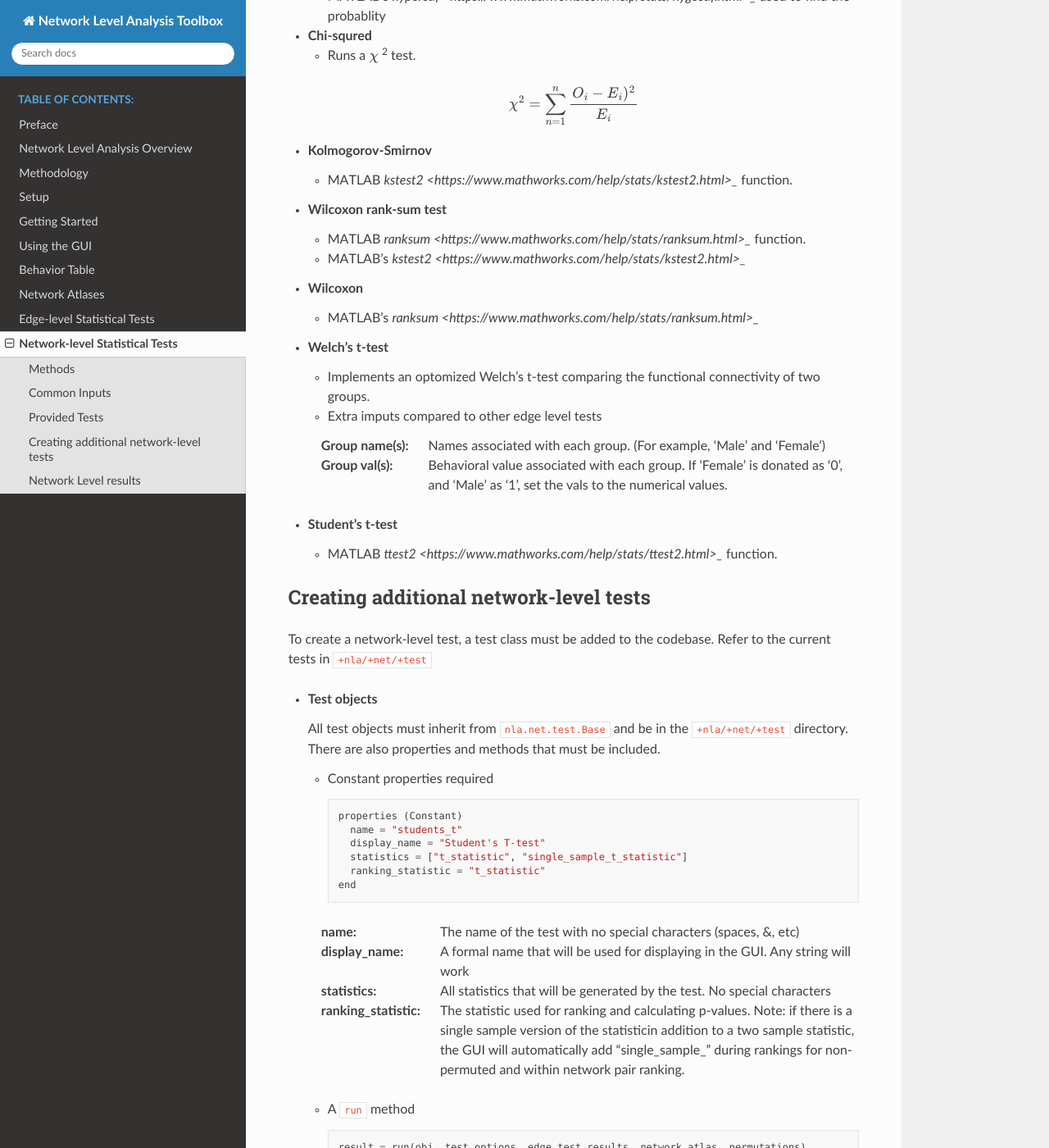
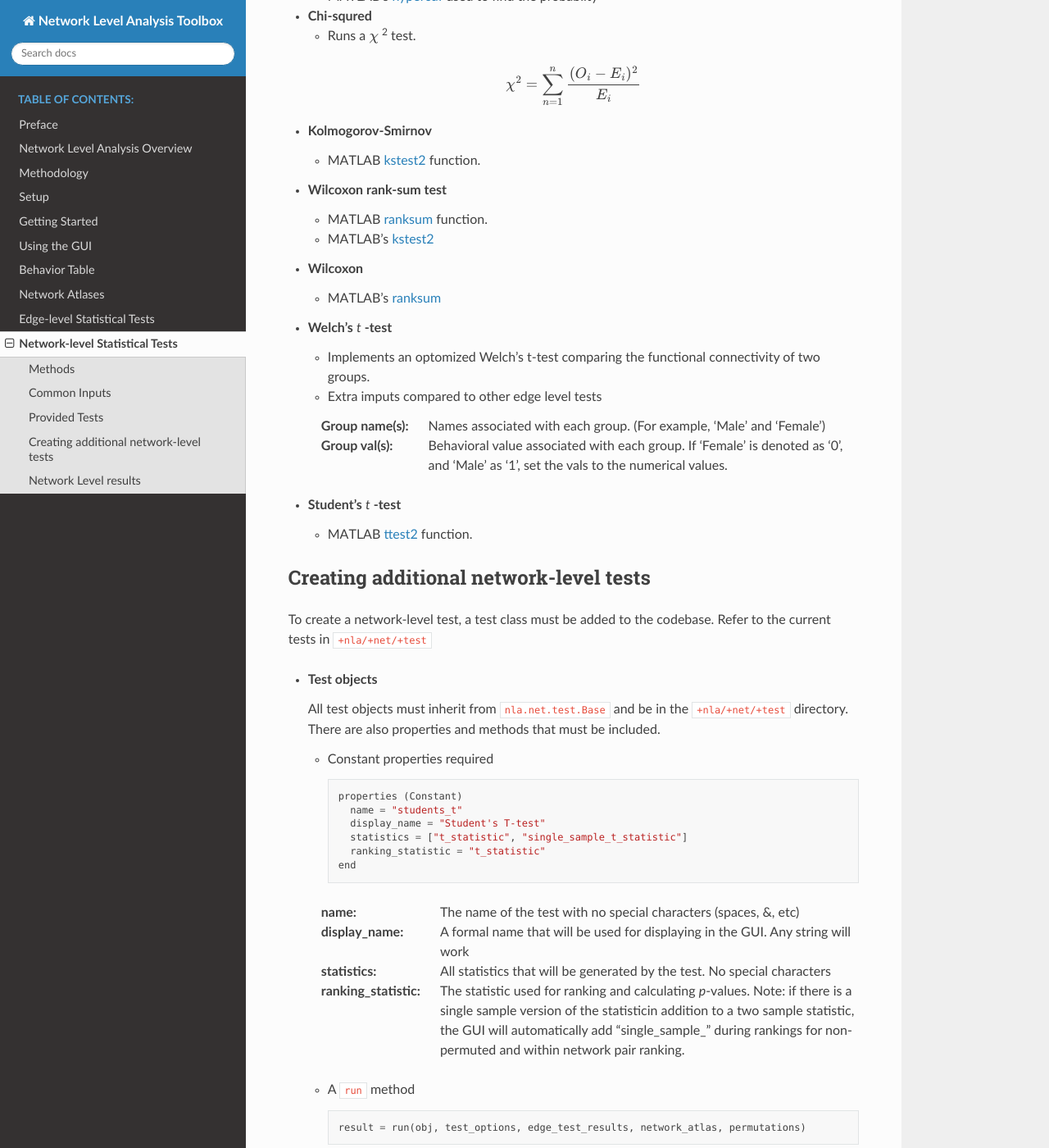
Before and after one commit to WheelockLab/NetworkLevelAnalysis, a Sphinx documentation site: the page built from docs/source/network_level_tests.rst, in a window 1280 px wide and 1400 px high, scrolled down 704 px. Shown: the whole window at 82% size. Built offline with Sphinx 7.4.7 and the Read the Docs theme 3.1.0, drawn with Linux system fonts in a browser that asks for light colours; cross-references to code outside the pages are shown as plain code; some of the changed text lies outside the part shown.

Commit message:
fixing links and spaces

```diff
--- a/docs/source/network_level_tests.rst
+++ b/docs/source/network_level_tests.rst
@@ -17,48 +17,48 @@ only the selected network.
 Common Inputs
 ------------------------
 
-:P: Network-level p-value threshold
-:Behavior Count: Number of different behavior vectors intended to test. P-values can be Bonferroni corrected by this number
+:P: Network-level *p*-value threshold
+:Behavior Count: Number of different behavior vectors intended to test. *p*-values can be Bonferroni corrected by this number
 
 Provided Tests
 ---------------------------
 
 * **Hypergeomtric**
 
-  * MATLAB's `hypercdf <https://www.mathworks.com/help/stats/hygecdf.html>_` used to find the probablity
+  * MATLAB's `hypercdf <https://www.mathworks.com/help/stats/hygecdf.html>`_ used to find the probablity
 * **Chi-squred**
 
-  * Runs a :math:`\chi` :sup:`2` test.
+  * Runs a :math:`\chi` :sup:`2`  test.
 
 .. math::
 
-    \chi^2 = \sum_{n=1}^n \frac{O_i - E_i)^2}{E_i}
+    \chi^2 = \sum_{n=1}^n \frac{(O_i - E_i)^2}{E_i}
 
 * **Kolmogorov-Smirnov**
 
-  * MATLAB `kstest2 <https://www.mathworks.com/help/stats/kstest2.html>_` function.
+  * MATLAB `kstest2 <https://www.mathworks.com/help/stats/kstest2.html>`_ function.
 
 * **Wilcoxon rank-sum test**
 
-  * MATLAB `ranksum <https://www.mathworks.com/help/stats/ranksum.html>_` function.
+  * MATLAB `ranksum <https://www.mathworks.com/help/stats/ranksum.html>`_ function.
 
-  * MATLAB's `kstest2 <https://www.mathworks.com/help/stats/kstest2.html>_`
+  * MATLAB's `kstest2 <https://www.mathworks.com/help/stats/kstest2.html>`_
 
 * **Wilcoxon**
 
-  * MATLAB's `ranksum <https://www.mathworks.com/help/stats/ranksum.html>_`
+  * MATLAB's `ranksum <https://www.mathworks.com/help/stats/ranksum.html>`_
 
-* **Welch's t-test**
+* **Welch's** *t* **-test**
 
   * Implements an optomized Welch's t-test comparing the functional connectivity of two groups.
   * Extra imputs compared to other edge level tests
 
   :Group name(s): Names associated with each group. (For example, 'Male' and 'Female')
-  :Group val(s): Behavioral value associated with each group. If 'Female' is donated as '0', and 'Male' as '1', set the vals to the numerical values.
+  :Group val(s): Behavioral value associated with each group. If 'Female' is denoted as '0', and 'Male' as '1', set the vals to the numerical values.
 
-* **Student's t-test**
+* **Student's** *t* **-test**
 
-  * MATLAB `ttest2 <https://www.mathworks.com/help/stats/ttest2.html>_` function.
+  * MATLAB `ttest2 <https://www.mathworks.com/help/stats/ttest2.html>`_ function.
 
 Creating additional network-level tests
 -----------------------------------------------------
@@ -84,7 +84,7 @@ To create a network-level test, a test class must be added to the codebase. Refe
   :name: The name of the test with no special characters (spaces, &, etc)
   :display_name: A formal name that will be used for displaying in the GUI. Any string will work
   :statistics: All statistics that will be generated by the test. No special characters
-  :ranking_statistic: The statistic used for ranking and calculating p-values. Note: if there is a single sample version of the statisticin addition to a two sample statistic, the GUI will automatically add "single_sample\_" during rankings for non-permuted and within network pair ranking.
+  :ranking_statistic: The statistic used for ranking and calculating *p*-values. Note: if there is a single sample version of the statisticin addition to a two sample statistic, the GUI will automatically add "single_sample\_" during rankings for non-permuted and within network pair ranking.
 
   * A ``run`` method
 
@@ -125,7 +125,7 @@ to name the results.
 The three test methods (no_permutations, full_connectome, within_network_pair) will each contain multiple TriMatrices (lower half of a square matrix) of results.
 
 :d: This is the results of a Cohen's D test (effects size) using the results of the test method
-:uncorrected_<single/two>_sample_p_value: The uncorrected p-value found by ranking the observed (non-permuted) result versus the test results of all the permutations.
-:legacy_<single/two>_sample_p_value: The p-value found using the individual test p-values. Not verified for correctness.
-:westfall_<single/two>_sample_p_value: The uncorrected p-value corrected for family-wise error rate using the method described by Westfall and Young :cite:p:`WestfallPH`
-:winkler_<single/two>_sample_p_value: The uncorrected p-value corrected using the method described in :cite:p:`WinklerA`
+:uncorrected_<single/two>_sample_p_value: The uncorrected *p*-value found by ranking the observed (non-permuted) result versus the test results of all the permutations.
+:legacy_<single/two>_sample_p_value: The *p*-value found using the individual test p-values. Not verified for correctness.
+:westfall_<single/two>_sample_p_value: The uncorrected *p*-value corrected for family-wise error rate using the method described by Westfall and Young :cite:p:`WestfallPH`
+:winkler_<single/two>_sample_p_value: The uncorrected *p*-value corrected using the method described in :cite:p:`WinklerA`
```
Also changed, not shown: docs/source/edge_level_tests.rst (+13 -13 lines), requirements.txt (+10 -0 lines).
